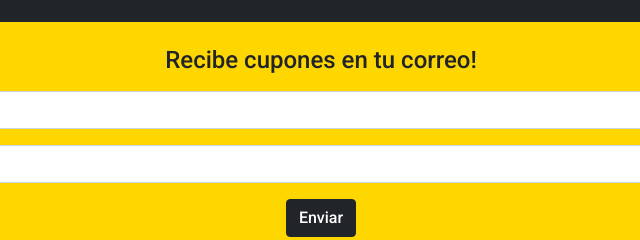
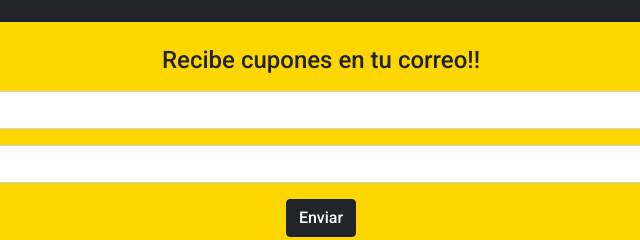
Before and after one commit to AndresAMF/Cervezas-Bootstrap, a plain HTML site: page index.html in a window 1280 px wide. Shown: the part 1284-1524 px from the top of the page, 319-959 px from the left. Drawn offline with nearby package versions, Linux system fonts and the light colour scheme.

```diff
--- a/index.html
+++ b/index.html
@@ -148,7 +148,7 @@
     <div class="container-flex backGold">
         <form>
             <div class="text-center  pt-4 mb-3 mt-4 ms-3 me-3 robotoFont">
-                <h4>Recibe cupones en tu correo!</h4>
+                <h4>Recibe cupones en tu correo!!</h4>
             </div>
 
             <div class="mb-3 ms-5 me-5">
```
Also changed, not shown: 1 other file.
